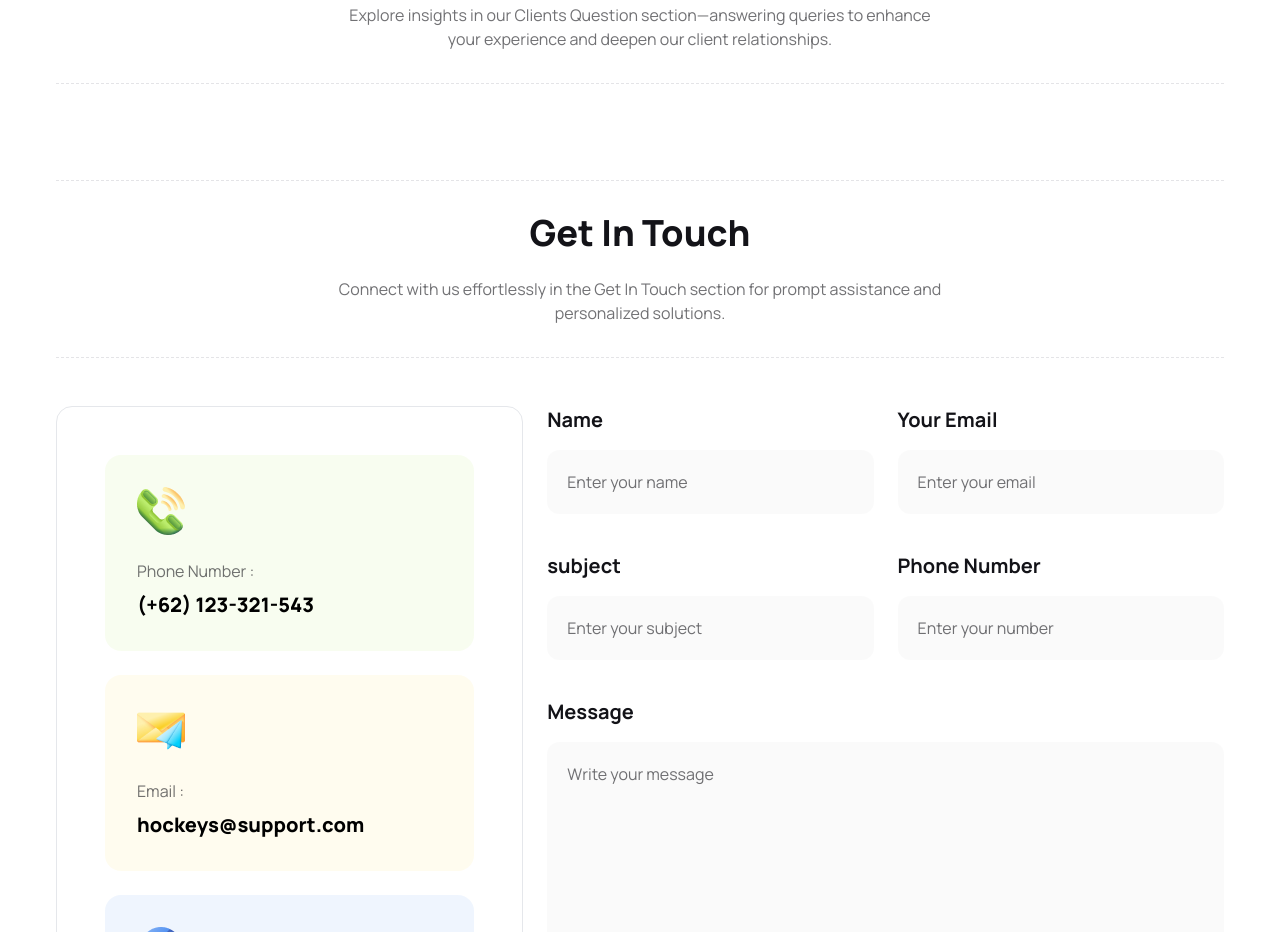
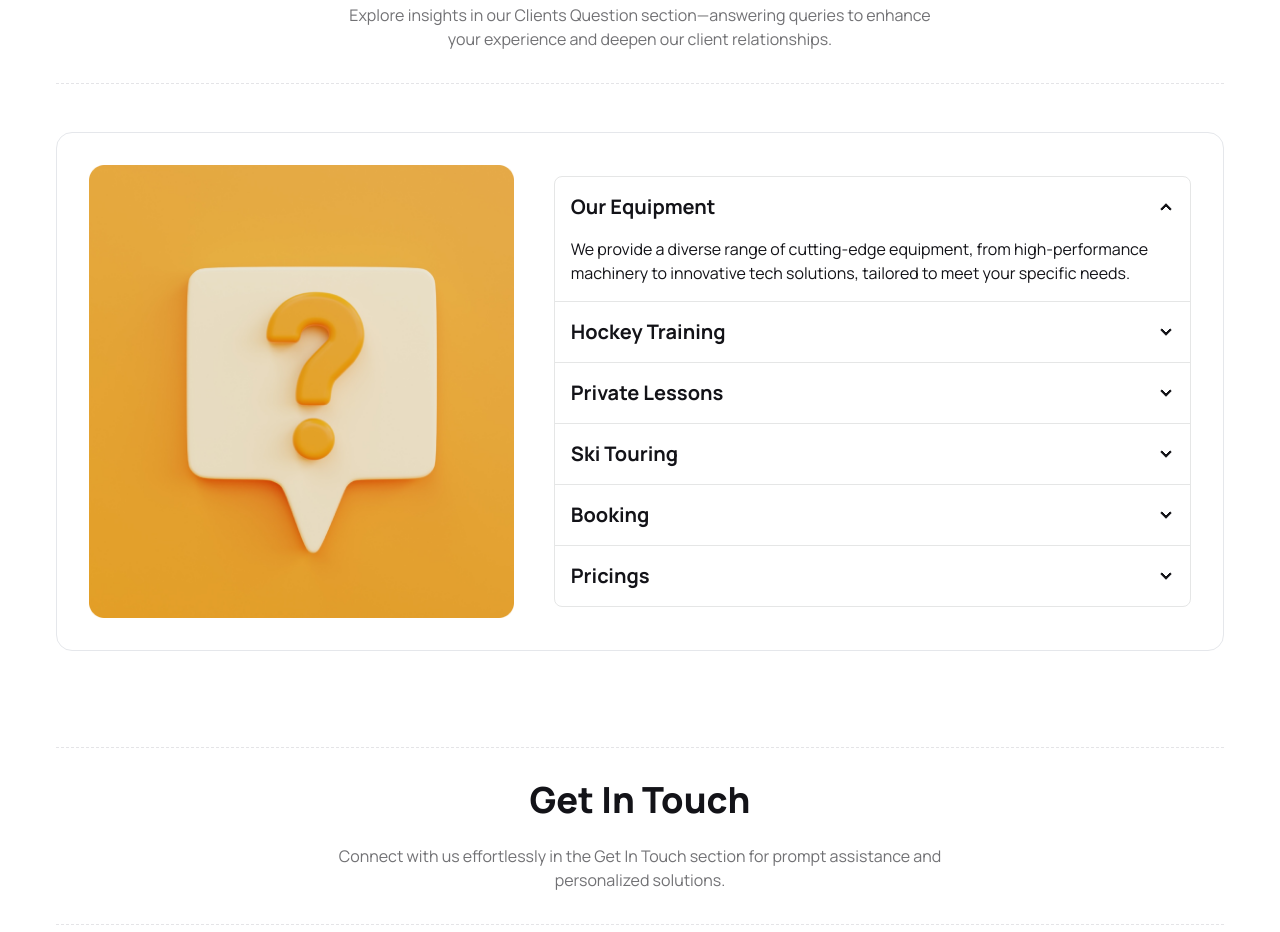
Before and after one commit to reduan32/HockeyFusion-B9A3, a plain HTML site: page index.html in a window 1280 px wide. Shown: the part 3773-4705 px from the top of the page. Drawn offline with nearby package versions, Linux system fonts and the light colour scheme.

Commit message:
Happy client section added

```diff
--- a/index.html
+++ b/index.html
@@ -472,6 +472,81 @@
         <p class=" text-clr-secondary max-w-[607px] mx-auto mt-6">Explore insights in our Clients Question
           section—answering queries to enhance your experience and deepen our client relationships.</p>
       </div>
+
+
+ <div class="flex flex-col lg:flex-row gap-10 mt-6 lg:mt-12 border rounded-2xl p-6 lg:p-8 justify-between items-center">
+  <div class="w-full lg:w-2/5">
+    <img src="./Images/11.png" alt="" class="w-full h-full">
+  </div>
+  <!-- Accordion -->
+  <div class="join join-vertical w-full lg:w-3/5">
+    <!-- q-1 -->
+    <div class="collapse collapse-arrow join-item border border-base-300">
+      <input type="radio" name="my-accordion-4" checked="checked" />
+      <div class="collapse-title text-xl font-bold">
+        Our Equipment
+      </div>
+      <div class="collapse-content">
+        <p>We provide a diverse range of cutting-edge equipment, from high-performance machinery to innovative tech solutions, tailored to meet your specific needs.</p>
+      </div>
+    </div>
+    <!-- q-2 -->
+    <div class="collapse collapse-arrow join-item border border-base-300">
+      <input type="radio" name="my-accordion-4" />
+      <div class="collapse-title text-xl font-bold">
+        Hockey Training
+      </div>
+      <div class="collapse-content">
+        <p>We provide a diverse range of cutting-edge equipment, from high-performance machinery to innovative tech solutions, tailored to meet your specific needs.</p>
+      </div>
+    </div>
+    <!-- q-3 -->
+    <div class="collapse collapse-arrow join-item border border-base-300">
+      <input type="radio" name="my-accordion-4" />
+      <div class="collapse-title text-xl font-bold">
+        Private Lessons
+      </div>
+      <div class="collapse-content">
+        <p>We provide a diverse range of cutting-edge equipment, from high-performance machinery to innovative tech solutions, tailored to meet your specific needs.</p>
+      </div>
+    </div>
+    <!-- q-4 -->
+    <div class="collapse collapse-arrow join-item border border-base-300">
+      <input type="radio" name="my-accordion-4" />
+      <div class="collapse-title text-xl font-bold">
+        Ski Touring
+      </div>
+      <div class="collapse-content">
+        <p>We provide a diverse range of cutting-edge equipment, from high-performance machinery to innovative tech solutions, tailored to meet your specific needs.</p>
+      </div>
+    </div>
+    <!-- q-5 -->
+    <div class="collapse collapse-arrow join-item border border-base-300">
+      <input type="radio" name="my-accordion-4" />
+      <div class="collapse-title text-xl font-bold">
+        Booking
+      </div>
+      <div class="collapse-content">
+        <p>We provide a diverse range of cutting-edge equipment, from high-performance machinery to innovative tech solutions, tailored to meet your specific needs.</p>
+      </div>
+    </div>
+    <!-- q-6 -->
+    <div class="collapse collapse-arrow join-item border border-base-300">
+      <input type="radio" name="my-accordion-4" />
+      <div class="collapse-title text-xl font-bold">
+        Pricings
+      </div>
+      <div class="collapse-content">
+        <p>We provide a diverse range of cutting-edge equipment, from high-performance machinery to innovative tech solutions, tailored to meet your specific needs.</p>
+      </div>
+    </div>
+
+
+  </div>
+
+
+ </div>
+
       <section>
 
 
```
